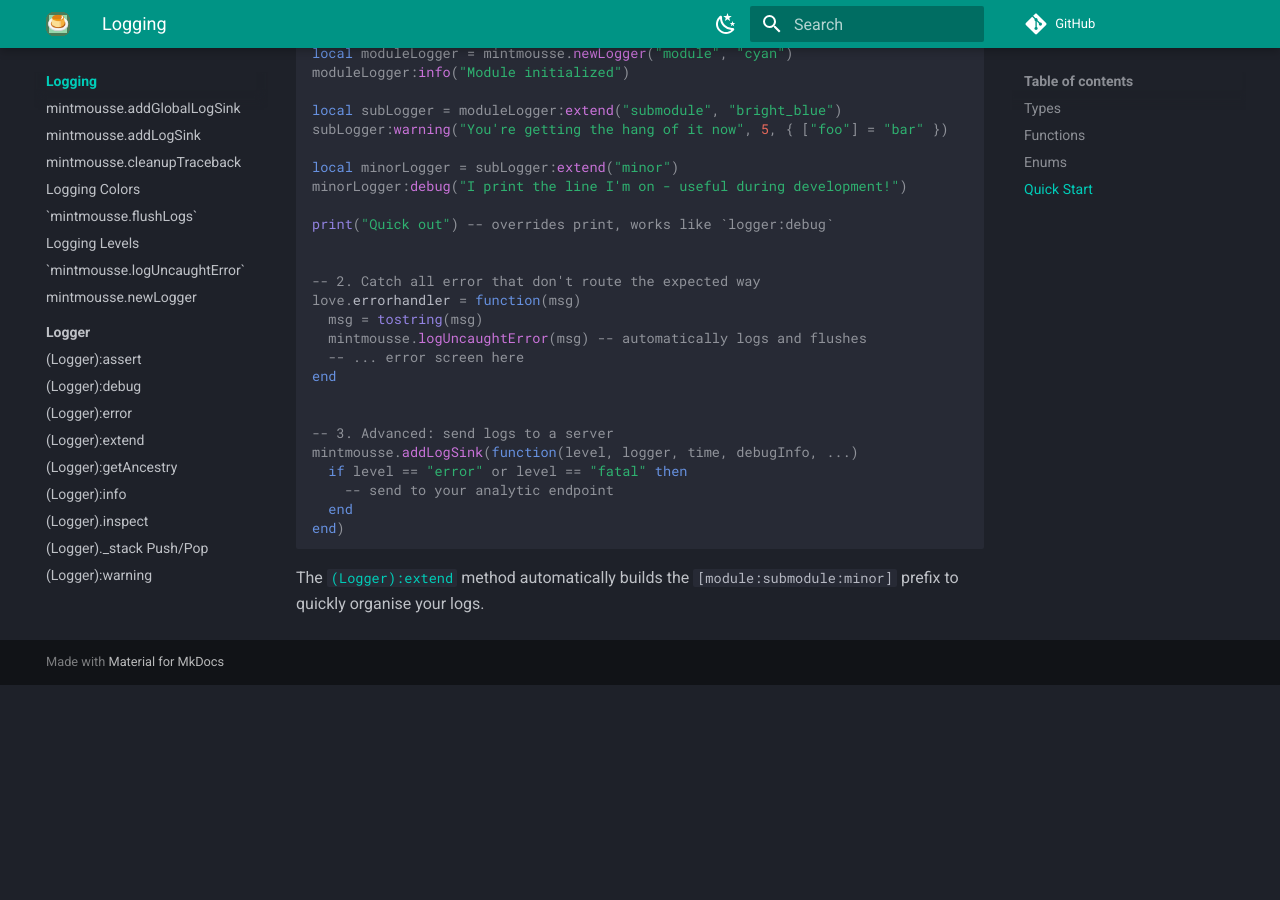
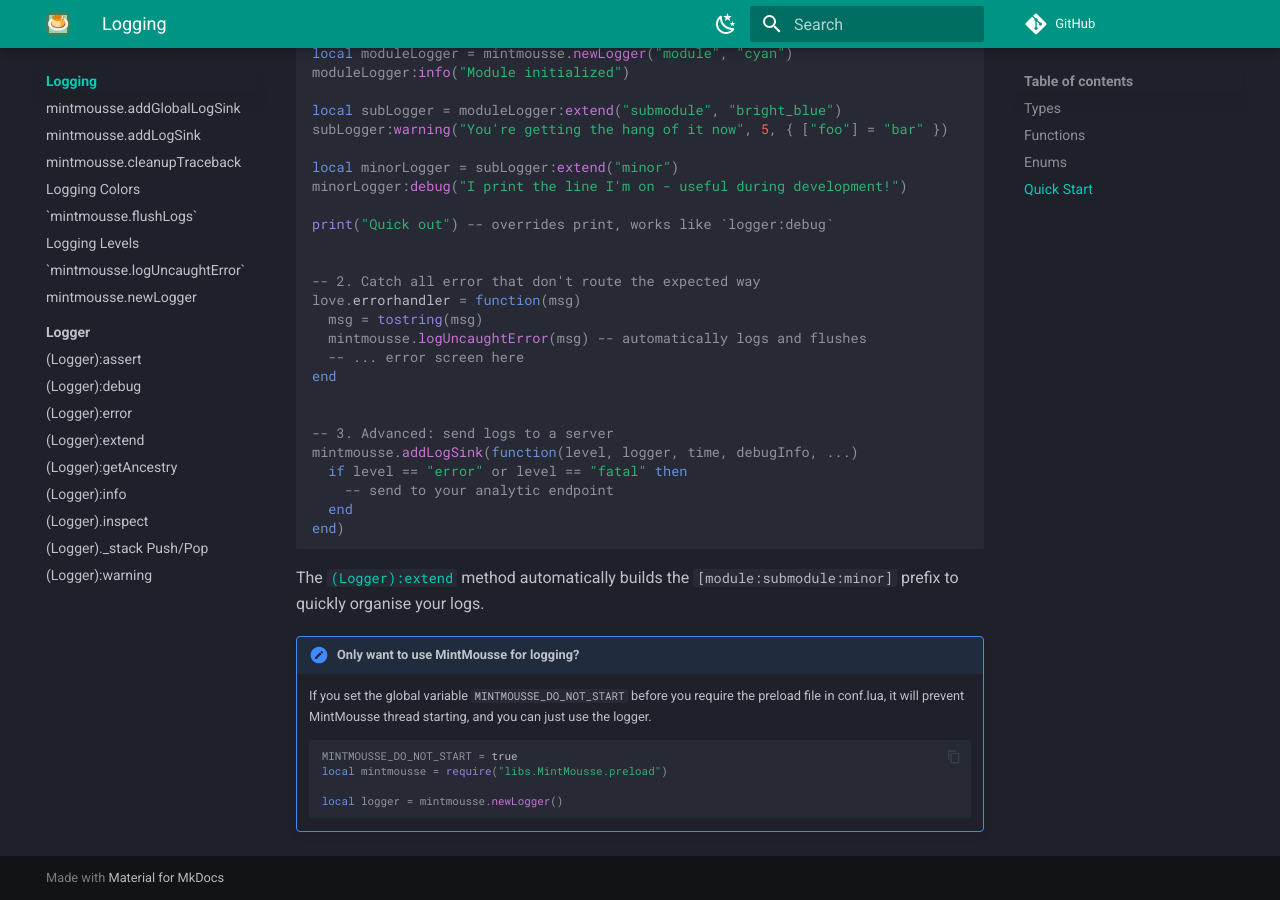
Before and after one commit to EngineerSmith/MintMousse, an MkDocs documentation site: the page built from docs/logging/index.md, in a window 1280 px wide and 900 px high, scrolled down 1339 px. Built offline with MkDocs 1.6.1 and Material for MkDocs 9.7.7, drawn with Linux system fonts in a browser that asks for light colours; comment, search, counter and statistics services are not loaded; the version menu is left out; before the commit the page ends 2024 px from its top, so only the background shows below that.

Commit message:
docs: added note about only using MM for logging

````diff
--- a/docs/logging/index.md
+++ b/docs/logging/index.md
@@ -66,3 +66,13 @@ end)
 ```
 
 The [`(Logger):extend`](logger/extend.md) method automatically builds the `[module:submodule:minor]` prefix to quickly organise your logs.
+
+!!! note "Only want to use MintMousse for logging?"
+    If you set the global variable `MINTMOUSSE_DO_NOT_START` before you require the preload file in conf.lua, it will prevent MintMousse thread starting, and you can just use the logger.
+
+    ```lua
+    MINTMOUSSE_DO_NOT_START = true
+    local mintmousse = require("libs.MintMousse.preload")
+
+    local logger = mintmousse.newLogger()
+    ```
````
Also changed, not shown: docs/logging/newLogger.md (+3 -1 lines).
